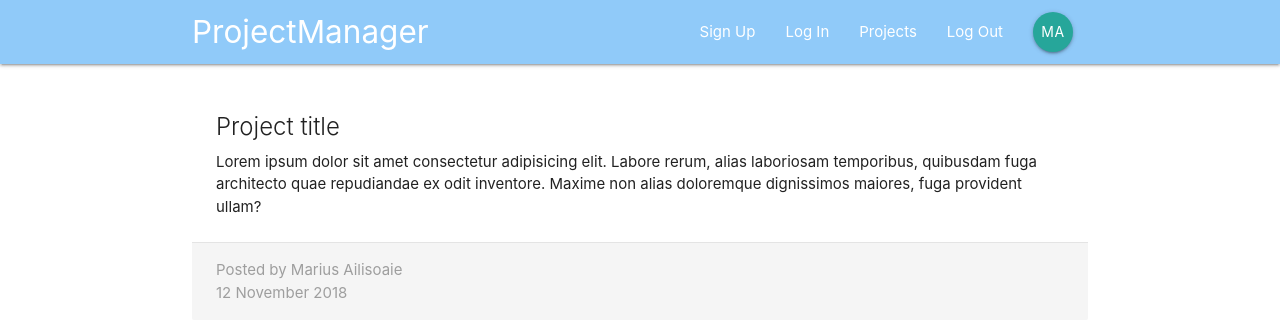
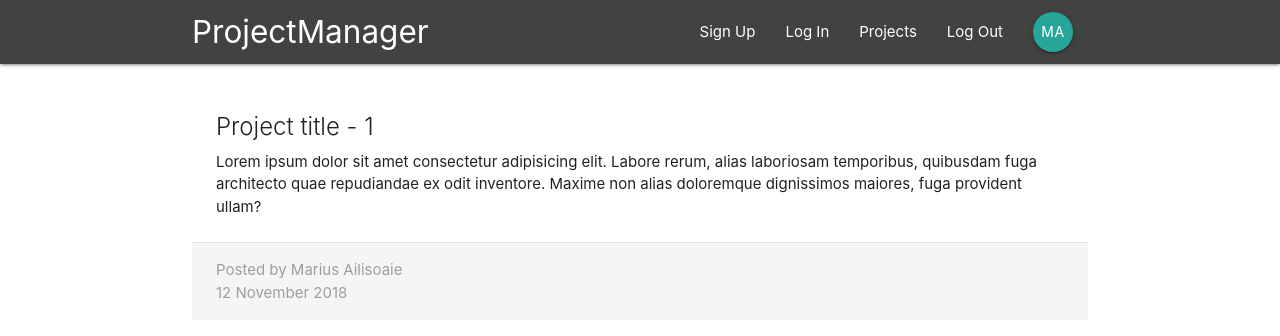
Before and after one commit to mariusailisoaie/plan-app-react-redux-firebase, a React (Create React App) app: page /project/1 in a window 1280 px wide. Shown: the top 336 px of the page. Built offline with nearby package versions, Linux system fonts and the light colour scheme.

Commit message:
Update: navbar color, project details id added

```diff
--- a/src/components/layout/Navbar.js
+++ b/src/components/layout/Navbar.js
@@ -5,7 +5,7 @@ import SignedOutLinks from './SignedOutLinks';
 
 const Navbar = () => {
   return (
-    <nav className="nav-wrapper blue lighten-3">
+    <nav className="nav-wrapper grey darken-3">
       <div className="container">
         <Link to='/' className="brand-logo">ProjectManager</Link>
         <SignedInLinks />
--- a/src/components/projects/ProjectDetails.js
+++ b/src/components/projects/ProjectDetails.js
@@ -1,11 +1,12 @@
 import React from 'react';
 
-const ProjectDetails = () => {
+const ProjectDetails = (props) => {
+  const id = props.match.params.id;
   return (
     <div className="container section project-details">
       <div className="card z-depth-0">
         <div className="card-content">
-          <span className="card-title">Project title</span>
+          <span className="card-title">Project title - {id}</span>
           <p>Lorem ipsum dolor sit amet consectetur adipisicing elit. Labore rerum, alias laboriosam temporibus, quibusdam fuga architecto quae repudiandae ex odit inventore. Maxime non alias doloremque dignissimos maiores, fuga provident ullam?</p>
         </div>
         <div className="card-action grey lighten-4 grey-text">
```
